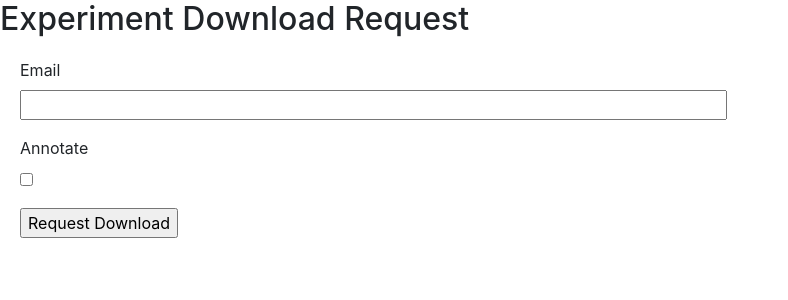
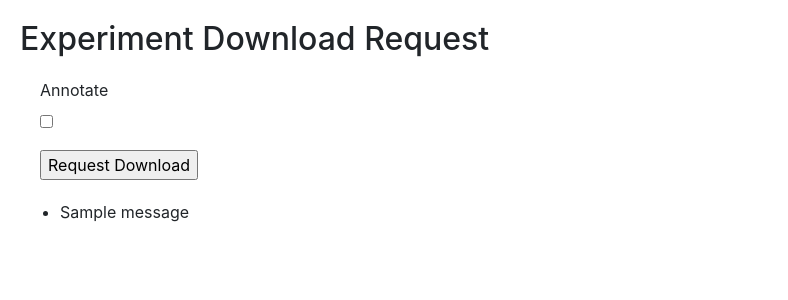
Before and after one commit to NaegleLab/proteome-scout-3, a Flask app: page /experiments/experiment/download_experiment/1 in a window 1280 px wide. Shown: the part 79-379 px from the top of the page, without its empty margins (0-788 px from the left). Run offline with Flask 2, Linux system fonts and the light colour scheme; a user stored in the database is signed in; tables that the repository leaves empty hold one stand-in row (values such as "Sample post"); one stand-in notice (Sample message) is shown; parts of the project's set-up code (start-up, migrations or seed data) failed here and were passed over; some libraries are stand-ins or nearby versions.

Commit message:
added better UI for users to requirelogin for downloads/bach and redirects if submission attempted when not logged in

```diff
--- a/app/auth/views.py
+++ b/app/auth/views.py
@@ -11,8 +11,11 @@ from app import db
 
 @bp.route('/login', methods=['GET', 'POST'])
 def login():
+    message = request.args.get('message')
+    if message:
+        flash(message)
     if current_user.is_authenticated:
-        return redirect(url_for('proteomescout/landing'))
+        return redirect(url_for('info.home'))
     login_form = LoginForm(request.form)
 
     if request.method == 'POST':
--- a/app/main/forms/email_validator.py
+++ b/app/main/forms/email_validator.py
@@ -9,6 +9,5 @@ class EmailForm(FlaskForm):
 
 
 class DownloadForm(FlaskForm):
-    email = StringField('Email', validators=[validators.DataRequired(), validators.Email()])
     annotate = BooleanField('Annotate')
     submit = SubmitField('Request Download')
--- a/app/main/views/experiments/download_experiment.py
+++ b/app/main/views/experiments/download_experiment.py
@@ -73,9 +73,12 @@ def download_experiment(experiment_id):
 def download_experiment(experiment_id):
     form = DownloadForm()
     user = current_user if current_user.is_authenticated else None
+    if user is None:
+        flash('You must be logged in to download an experiment.')
+        return redirect(url_for('auth.login'))
     if form.validate_on_submit():
         annotate = form.annotate.data
-        user_email = form.email.data  # assuming user_id is email in this context
+        user_email = user.email
         user_id = user.id
         export_id = "%f.%d" % (time.time(), randint(0,10000))
         job_id = create_export_job(export_id, experiment_id, user_id)  # replace with your actual job creation logic
--- a/app/templates/proteomescout/auth/reset_password.html
+++ b/app/templates/proteomescout/auth/reset_password.html
@@ -1,6 +1,7 @@
 {% extends "proteomescout/base.html" %}
 
 {% block content %}
+<div style="padding: 20px;">
     <h1>Reset Your Password</h1>
     <form action="" method="post">
         {{ form.hidden_tag() }}
@@ -20,4 +21,5 @@
         </p>
         <p>{{ form.submit() }}</p>
     </form>
+</div>
 {% endblock %}
--- a/app/templates/proteomescout/auth/reset_password_request.html
+++ b/app/templates/proteomescout/auth/reset_password_request.html
@@ -1,6 +1,7 @@
 {% extends "proteomescout/base.html" %}
 
 {% block content %}
+<div style="padding: 20px;">
     <h1>Reset Password</h1>
     <form action="" method="post">
         {{ form.hidden_tag() }}
@@ -13,4 +14,5 @@
         </p>
         <p>{{ form.submit() }}</p>
     </form>
+</div>
 {% endblock %}
--- a/app/templates/proteomescout/experiments/download_experiment.html
+++ b/app/templates/proteomescout/experiments/download_experiment.html
@@ -1,16 +1,15 @@
 {% extends "proteomescout/base.html" %}
 
 {% block content %}
+<div style="padding: 20px;">
     <h2>Experiment Download Request</h2>
+
+    {% if not current_user.is_authenticated %}
+    <p>You must login to use this resource. <a class="nav-link" href="{{url_for('auth.login')}}" style="border: 1px solid; padding: 5px; display: inline-block;">Log in</a></p>
+    {% endif %}
     <form id="downloadForm" action="" method="post" style="margin: 20px;">
         {{ form.hidden_tag() }}
-        <p>
-            {{ form.email.label }}<br>
-            {{ form.email(size=64) }}<br>
-            {% for error in form.email.errors %}
-            <span style="color: red;">[{{ error }}]</span>
-            {% endfor %}
-        </p>
+
         <p>
             {{ form.annotate.label }}<br>
             {{ form.annotate() }}<br>
@@ -20,6 +19,19 @@
         </p>
         <p>{{ form.submit() }}</p>
     </form>
+
+    <!-- Flash messages at the bottom of the form -->
+    {% with messages = get_flashed_messages() %}
+      {% if messages %}
+        <div id="flashMessages">
+          <ul class="flashes">
+            {% for message in messages %}
+              <li>{{ message }}</li>
+            {% endfor %}
+          </ul>
+        </div>
+      {% endif %}
+    {% endwith %}
 
     <!-- Flash messages at the bottom of the form -->
     <div id="flashMessages"></div>
@@ -55,4 +67,5 @@
         });
     });
     </script>
+</div>
 {% endblock %}
```
Also changed, not shown: app/main/views/batch/batch_search.py (+16 -14 lines), app/templates/proteomescout/auth/login.html (+9 -0 lines), app/templates/proteomescout/batch/batch_search.html (+17 -4 lines).
